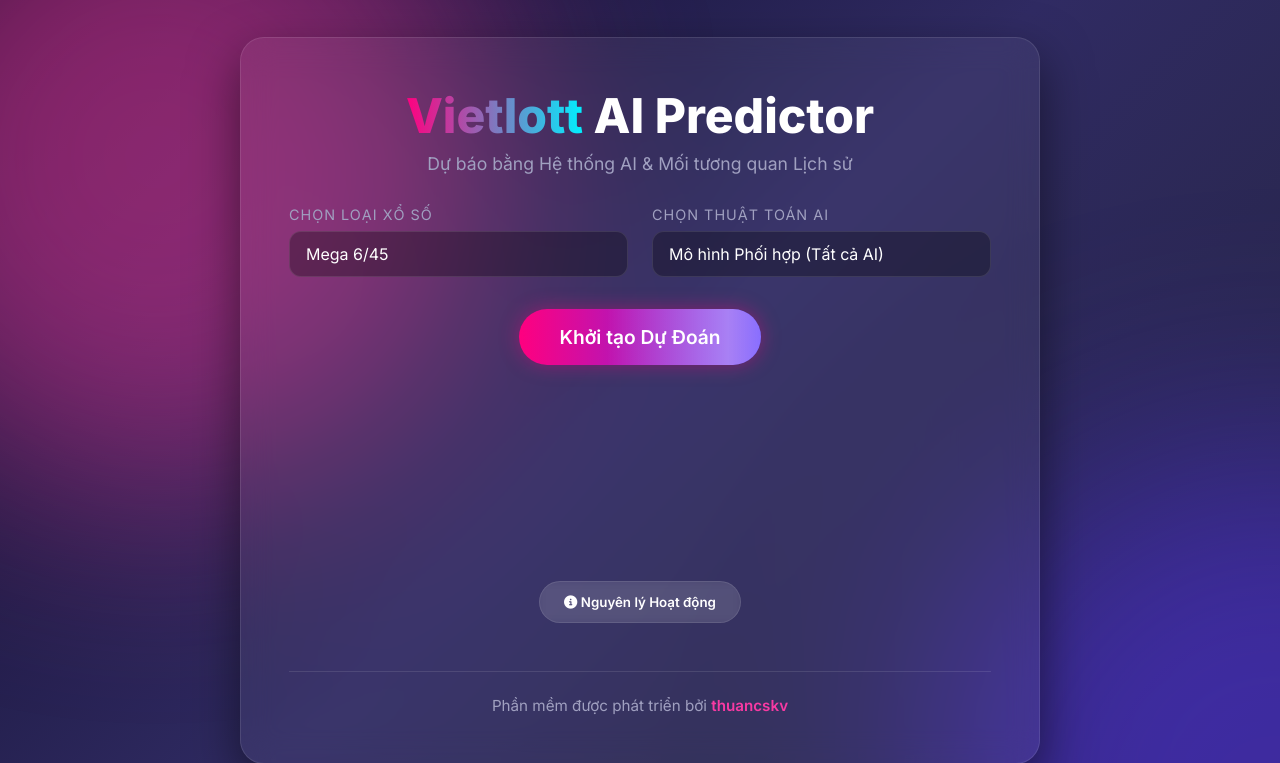
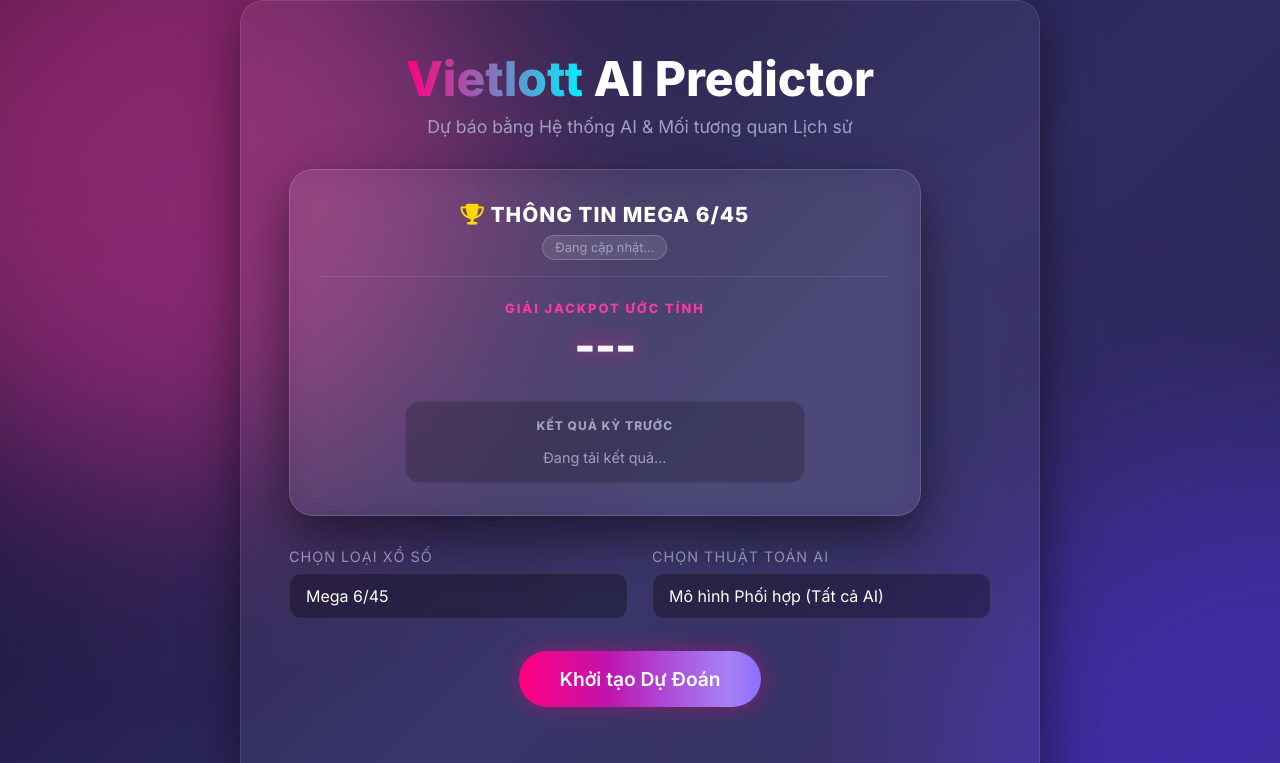
Before and after one commit to thuancskv/vietlott-ai-predictor, a Flask app: page / in a window 1280 px wide. Shown: the top 763 px of the page. Run offline with Flask 3, Linux system fonts and the light colour scheme; some libraries are stand-ins or nearby versions.

Commit message:
Add files via upload

```diff
--- a/static/script.js
+++ b/static/script.js
@@ -11,6 +11,55 @@ document.addEventListener('DOMContentLoaded', () => {
 
     // Hide loader initially
     loader.classList.add('hidden');
+
+    // --- Latest Info Logic ---
+    let latestData = null;
+
+    async function updateLatestInfo() {
+        const gameType = document.getElementById('game-type').value;
+        const jackpotElem = document.getElementById('current-jackpot');
+        const drawDetailsElem = document.getElementById('draw-details');
+        const lastBallsElem = document.getElementById('last-draw-balls');
+        const titleElem = document.getElementById('current-game-title');
+
+        if (!latestData) {
+            try {
+                const response = await fetch('/api/latest_info');
+                const data = await response.json();
+                if (data.success) {
+                    latestData = data;
+                }
+            } catch (err) {
+                console.error("Failed to fetch latest info", err);
+            }
+        }
+
+        if (latestData) {
+            const info = gameType === 'mega' ? latestData.mega : latestData.power;
+            titleElem.innerHTML = `<i class="fas fa-trophy" style="color: gold;"></i> Thông tin ${gameType === 'mega' ? 'Mega 6/45' : 'Power 6/55'}`;
+            jackpotElem.innerText = info.prize;
+            drawDetailsElem.innerText = `Kỳ #${info.draw_id} ngày ${info.draw_date}`;
+
+            lastBallsElem.innerHTML = '';
+            if (info.last_draw && info.last_draw.length > 0) {
+                info.last_draw.forEach(num => {
+                    const b = document.createElement('div');
+                    b.className = 'ball-s';
+                    b.innerText = num < 10 ? '0' + num : num;
+                    lastBallsElem.appendChild(b);
+                });
+            } else {
+                lastBallsElem.innerHTML = '<div style="color: var(--text-muted); font-size: 0.9rem;">Chưa có dữ liệu</div>';
+            }
+        }
+    }
+
+    // Initial load
+    updateLatestInfo();
+
+    // Update on game change
+    document.getElementById('game-type').addEventListener('change', updateLatestInfo);
+    // --- End Latest Info Logic ---
 
     btn.addEventListener('click', async () => {
         // UI Reset
--- a/static/style.css
+++ b/static/style.css
@@ -276,6 +276,55 @@ option {
     font-weight: 600;
 }
 
+.balls-small {
+    display: flex;
+    gap: 8px;
+    flex-wrap: wrap;
+}
+
+.ball-s {
+    width: 32px;
+    height: 32px;
+    background: white;
+    color: #333;
+    border-radius: 50%;
+    display: flex;
+    justify-content: center;
+    align-items: center;
+    font-weight: 800;
+    font-size: 0.85rem;
+    box-shadow: 0 2px 5px rgba(0,0,0,0.2);
+    border: 1px solid #ddd;
+}
+
+.tag-badge {
+    background: rgba(255, 255, 255, 0.1);
+    padding: 4px 12px;
+    border-radius: 20px;
+    font-size: 0.8rem;
+    color: var(--text-muted);
+    border: 1px solid rgba(255, 255, 255, 0.2);
+}
+
+.jackpot-amount {
+    font-size: 2.8rem;
+    font-weight: 800;
+    color: white;
+    text-shadow: 0 0 20px rgba(248, 58, 163, 0.8), 0 0 40px rgba(248, 58, 163, 0.4);
+    letter-spacing: -1px;
+    line-height: 1;
+}
+
+.animate-pulse {
+    animation: pulse 2s infinite ease-in-out;
+}
+
+@keyframes pulse {
+    0% { transform: scale(1); opacity: 1; }
+    50% { transform: scale(1.02); opacity: 0.95; }
+    100% { transform: scale(1); opacity: 1; }
+}
+
 /* Glass Button */
 .glass-btn {
     background: rgba(255, 255, 255, 0.1);
--- a/templates/index.html
+++ b/templates/index.html
@@ -6,7 +6,7 @@
     <title>Vietlott AI Predictor Pro</title>
     <!-- Google Fonts for modern typography with Vietnamese support -->
     <link href="https://fonts.googleapis.com/css2?family=Inter:wght@300;400;600;800&subset=vietnamese&display=swap" rel="stylesheet">
-    <link rel="stylesheet" href="/static/style.css?v=2">
+    <link rel="stylesheet" href="/static/style.css?v=3">
     <script src="https://kit.fontawesome.com/a076d05399.js" crossorigin="anonymous"></script> <!-- Icons if needed -->
 </head>
 <body>
@@ -19,6 +19,29 @@
         </header>
 
         <main>
+            <!-- Latest Info Dashboard -->
+            <div id="latest-info-container" class="glass-container" style="margin-bottom: 2rem; padding: 2rem; text-align: center; border: 1px solid rgba(255,255,255,0.15); background: rgba(255, 255, 255, 0.05);">
+                <div class="info-header" style="display: flex; flex-direction: column; align-items: center; justify-content: center; gap: 0.5rem; margin-bottom: 1.5rem; border-bottom: 1px solid rgba(255,255,255,0.1); padding-bottom: 1rem; width: 100%;">
+                    <h3 id="current-game-title" style="margin: 0; font-size: 1.3rem; letter-spacing: 1px; text-transform: uppercase; width: 100%; text-align: center;"><i class="fas fa-trophy" style="color: gold;"></i> Thông tin Mega 6/45</h3>
+                    <span id="draw-details" class="tag-badge" style="display: inline-block;">Đang cập nhật...</span>
+                </div>
+
+                <div class="info-body" style="display: flex; flex-direction: column; align-items: center; gap: 2rem;">
+                    <div class="jackpot-section">
+                        <span style="font-size: 0.8rem; font-weight: 800; color: var(--primary); letter-spacing: 2px; display: block; margin-bottom: 0.5rem; text-transform: uppercase;">GIẢI JACKPOT ƯỚC TÍNH</span>
+                        <div id="current-jackpot" class="jackpot-amount animate-pulse">---</div>
+                    </div>
+
+                    <div class="last-result-section" style="width: 100%; max-width: 400px; padding: 1rem; background: rgba(0,0,0,0.2); border-radius: 15px; border: 1px solid rgba(255,255,255,0.05);">
+                        <span style="font-size: 0.75rem; font-weight: 700; color: var(--text-muted); letter-spacing: 1px; display: block; margin-bottom: 1rem;">KẾT QUẢ KỲ TRƯỚC</span>
+                        <div id="last-draw-balls" class="balls-small" style="justify-content: center;">
+                            <!-- Balls will be injected here -->
+                            <div style="color: var(--text-muted); font-size: 0.9rem;">Đang tải kết quả...</div>
+                        </div>
+                    </div>
+                </div>
+            </div>
+
             <div class="controls">
                 <div class="control-group">
                     <label for="game-type">Chọn Loại Xổ Số</label>
@@ -116,6 +139,6 @@
         </div>
     </div>
 
-    <script src="/static/script.js?v=2"></script>
+    <script src="/static/script.js?v=3"></script>
 </body>
 </html>
```
